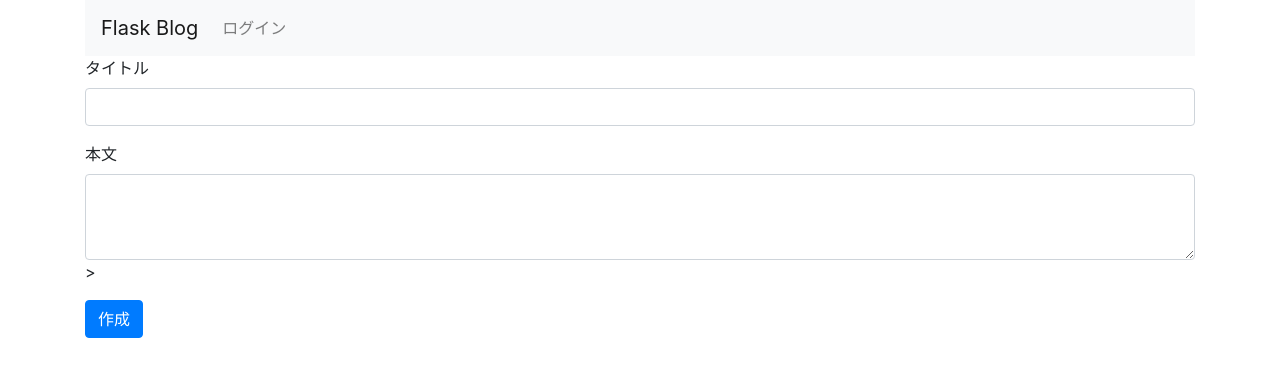
After one commit to great084/flask_blog, a Python web app: template templates/entries/new.html in a window 1280 px wide. The commit adds this page. Shown: the top 377 px of the page. Run offline with Jinja, Linux system fonts and the light colour scheme; the template is opened without the code that fills it, so the values that code supplies are empty; some libraries are stand-ins or nearby versions.

Commit message:
new entry of blog

```diff
--- /dev/null
+++ b/templates/entries/new.html
@@ -0,0 +1,14 @@
+{% extends "layout.html" %}
+{% block body %}
+<form action="{{ url_for('add_entry') }}" method=post class=add-entry>
+    <div class="form-group">
+        <label for="InputTitle">タイトル</label>
+        <input type="text" class="form-control" id="InputTitle" name=title>
+    </div>
+    <div class="form-group">
+        <label for="InputTitle">本文</label>
+        <textarea class="form-control" id="InputText" name=text rows="3"></textarea>>
+    </div>
+    <button type="submit" class="btn btn-primary">作成</button>
+</form>
+{% endblock %}
--- a/templates/layout.html
+++ b/templates/layout.html
@@ -22,6 +22,9 @@
                 </li>
                 {% else %}
                 <li class="nav-item">
+                    <a class="nav-link" href="{{ url_for('new_entry') }}">新規投稿</a>
+                </li>
+                <li class="nav-item">
                     <a class="nav-link" href="{{ url_for('logout') }}">ログアウト</a>
                 </li>
                 {% endif %}
```
Also changed, not shown: views/entries.py (+23 -1 lines), flask_blog.db.
